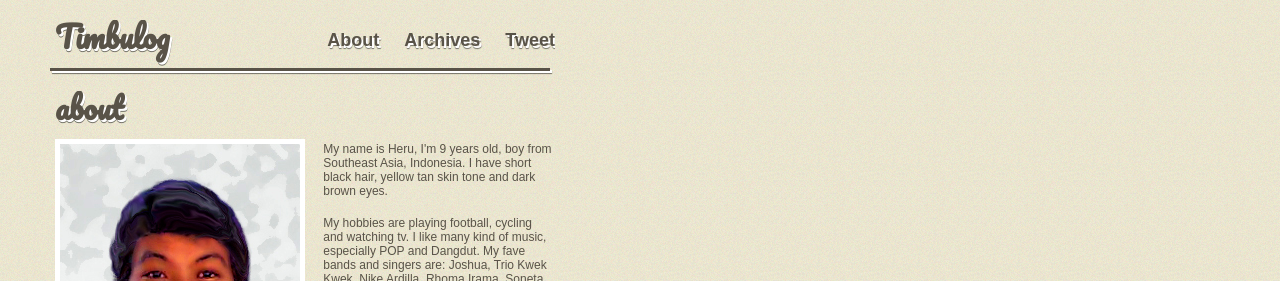
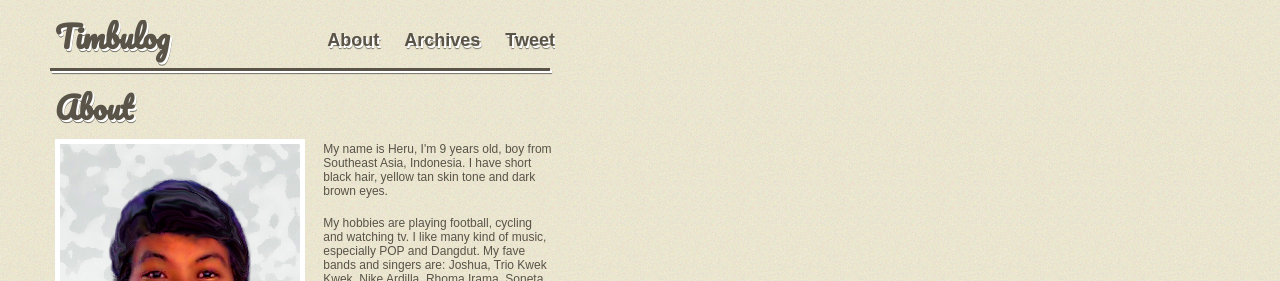
Before and after one commit to timbul/timbul.github.com, a Jekyll site: the page built from about.html, in a window 1280 px wide. Shown: the top 281 px of the page. Built offline with Jekyll 4.4.1, drawn with Linux system fonts in a browser that asks for light colours; Markdown is read by kramdown in place of the engine named in the settings.

Commit message:
the update

```diff
--- a/about.html
+++ b/about.html
@@ -1,6 +1,6 @@
 ---
 layout: default
-title: about
+title: About
 ---
     <div class="row post">
 	<div class="column grid_10">
```
